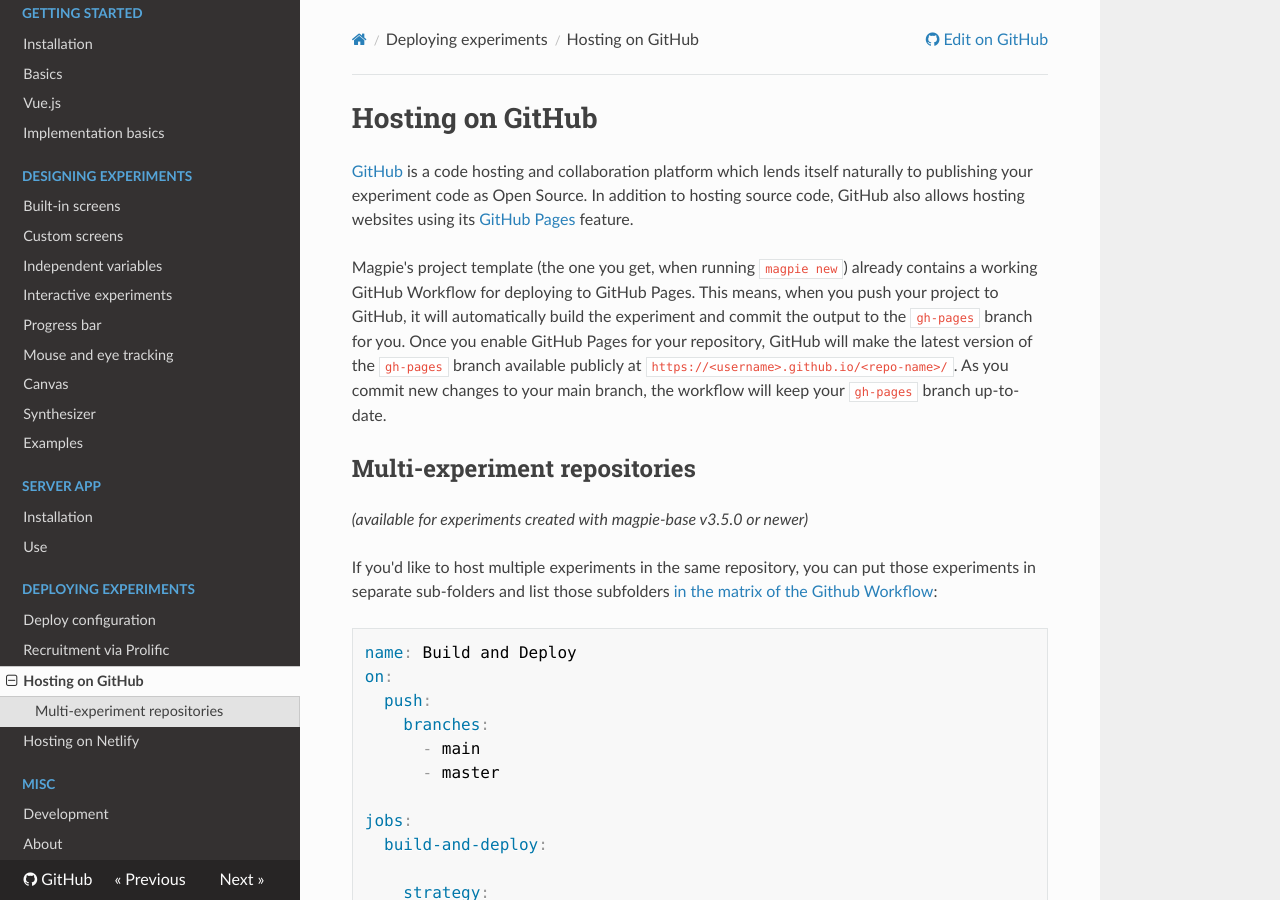
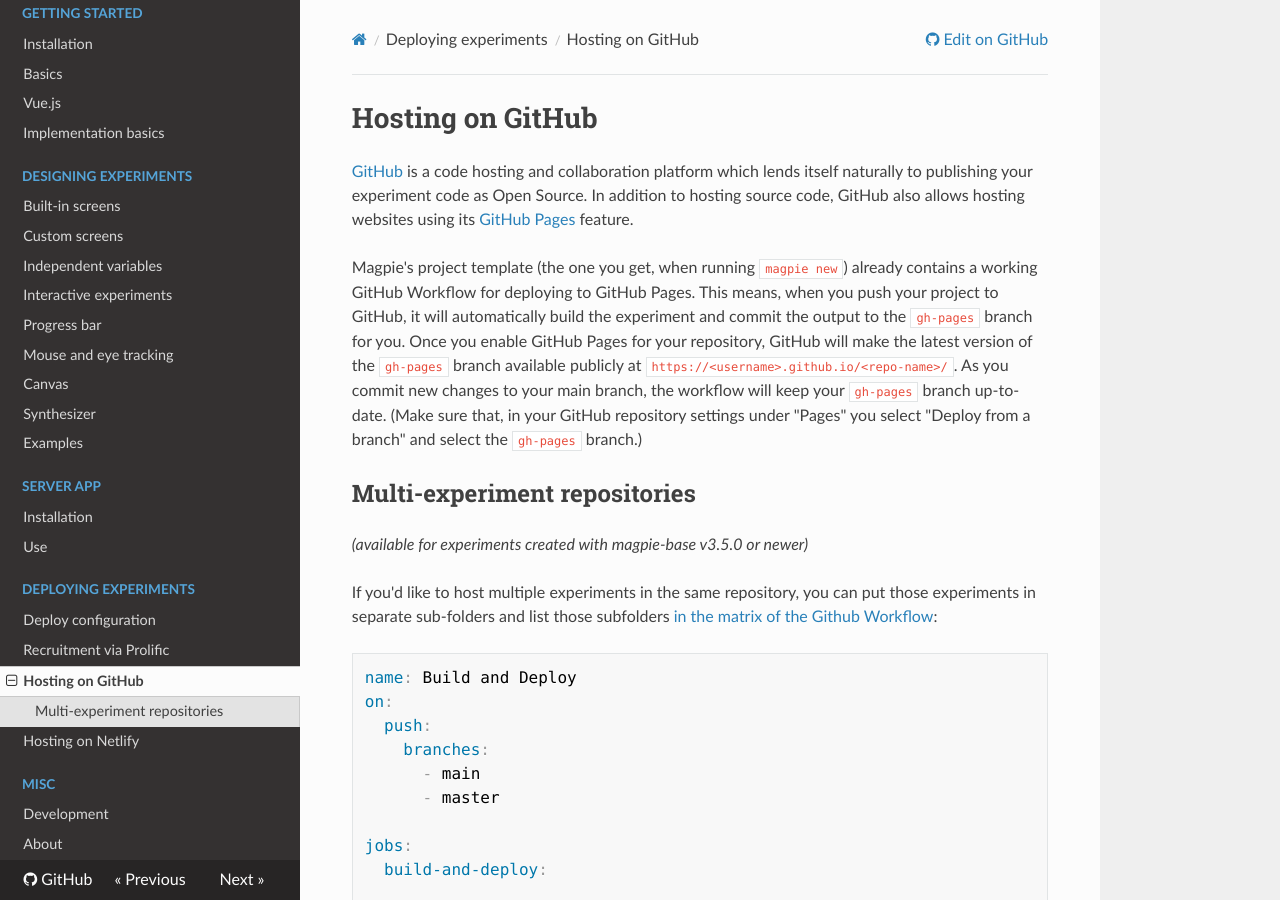
Before and after one commit to magpie-ea/magpie-v3-docs, an MkDocs documentation site: the page built from docs/03_deploying_experiments/05_hosting_on_github.md, in a window 1280 px wide and 900 px high. Built offline with MkDocs 1.6.1, drawn with Linux system fonts in a browser that asks for light colours.

Commit message:
Github hosting: Add note about selecting "Deploy from branch"

```diff
--- a/docs/03_deploying_experiments/05_hosting_on_github.md
+++ b/docs/03_deploying_experiments/05_hosting_on_github.md
@@ -8,7 +8,7 @@
 This means, when you push your project to GitHub, it will automatically build the experiment and commit the output
 to the `gh-pages` branch for you. Once you enable GitHub Pages for your repository, GitHub will make the latest version of the `gh-pages`
 branch available publicly at `https://<username>.github.io/<repo-name>/`. As you commit new changes to your main branch,
-the workflow will keep your `gh-pages` branch up-to-date.
+the workflow will keep your `gh-pages` branch up-to-date. (Make sure that, in your GitHub repository settings under "Pages" you select "Deploy from a branch" and select the `gh-pages` branch.)
 
 ## Multi-experiment repositories
 
```
